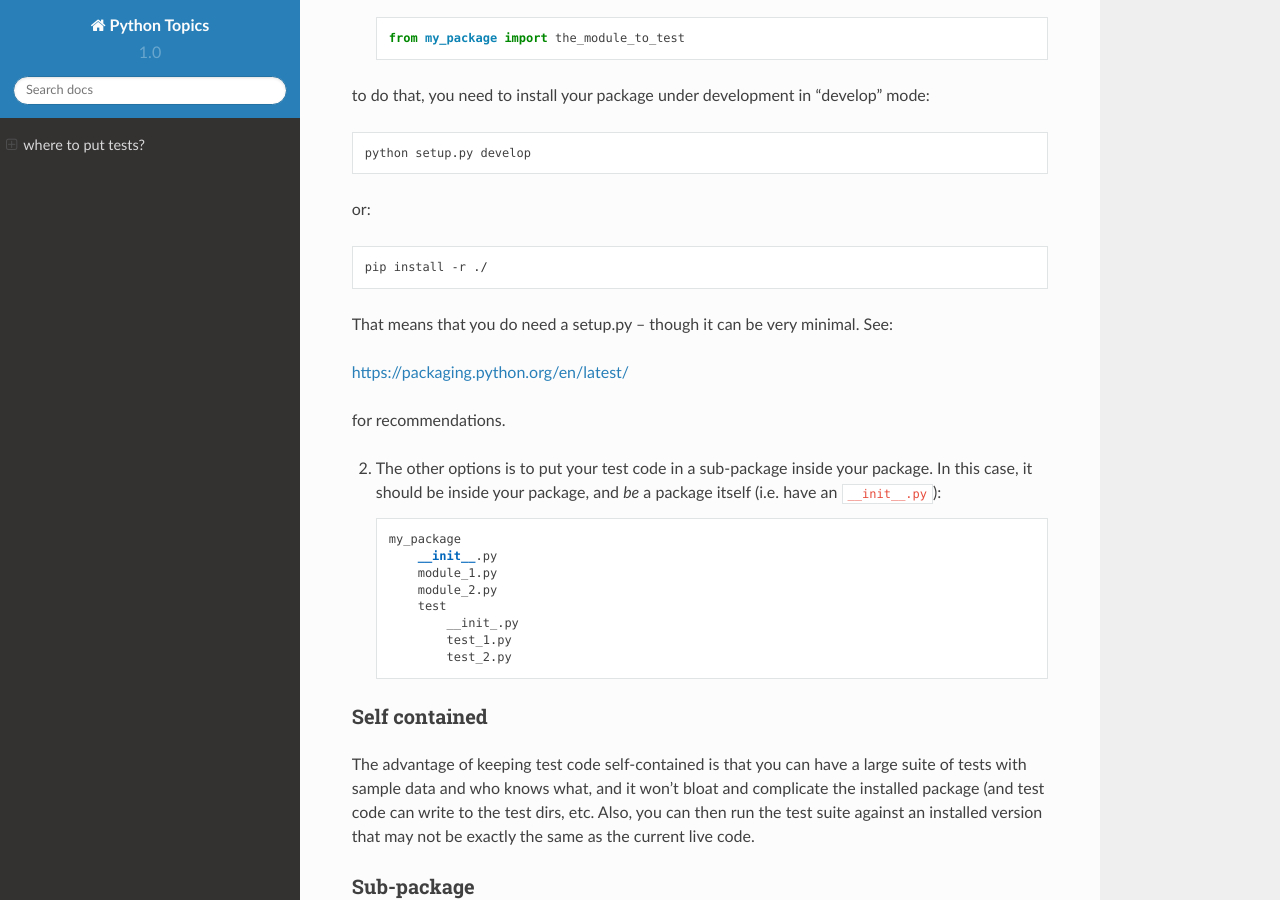
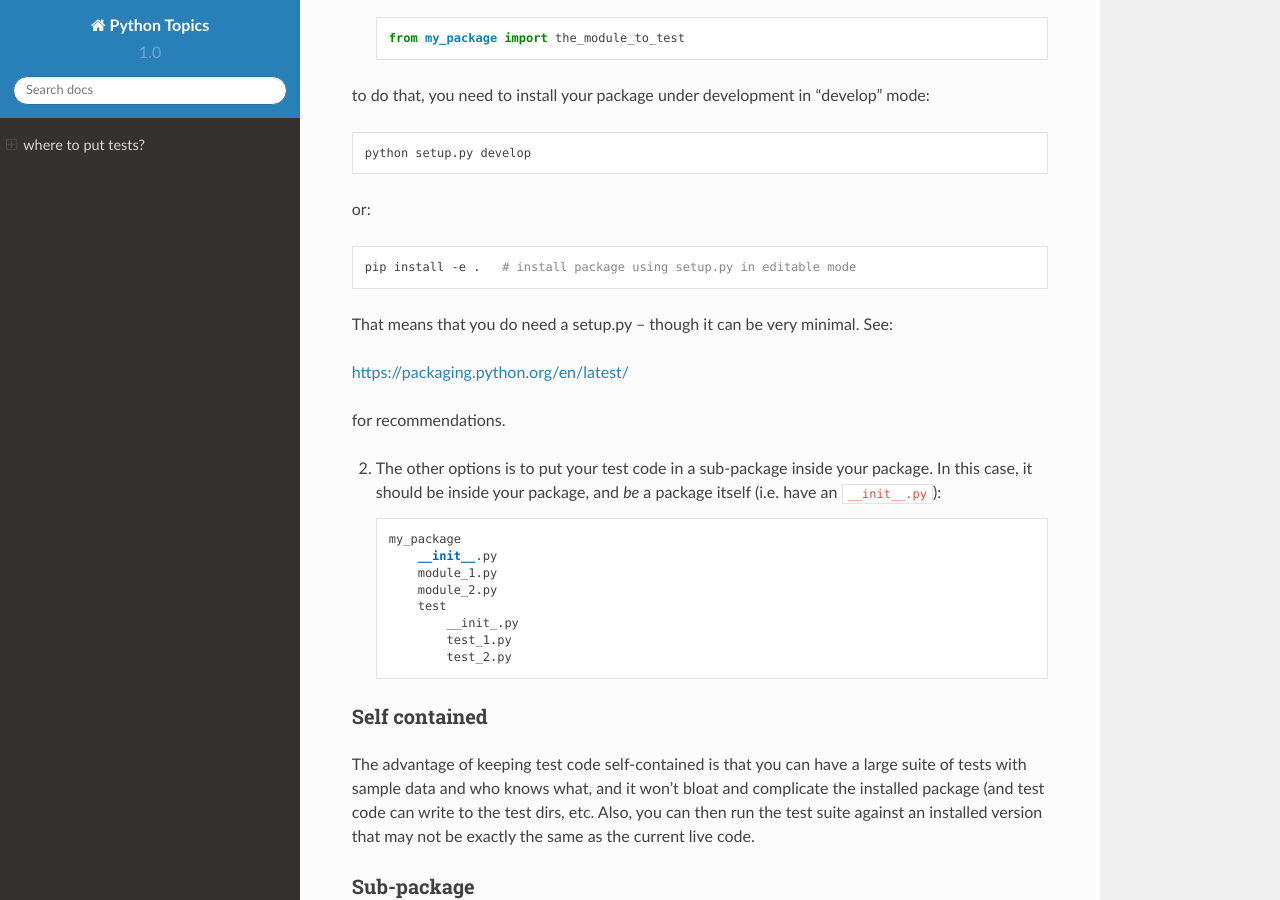
Before and after one commit to PythonCHB/PythonTopics, a Sphinx documentation site: the page built from Sources/source/where_to_put_tests.rst, in a window 1280 px wide and 900 px high, scrolled down 841 px. Built offline with Sphinx 7.4.7 and the Read the Docs theme 2.0.0, drawn with Linux system fonts in a browser that asks for light colours; formulas are drawn with MathJax 3.

Commit message:
correct typo in pip command

```diff
--- a/Sources/source/where_to_put_tests.rst
+++ b/Sources/source/where_to_put_tests.rst
@@ -42,7 +42,7 @@ to do that, you need to install your package under development in "develop" mode
 
 or::
 
-    pip install -r ./
+    pip install -e .   # install package using setup.py in editable mode
 
 That means that you do need a setup.py -- though it can be very minimal. See:
 
```
